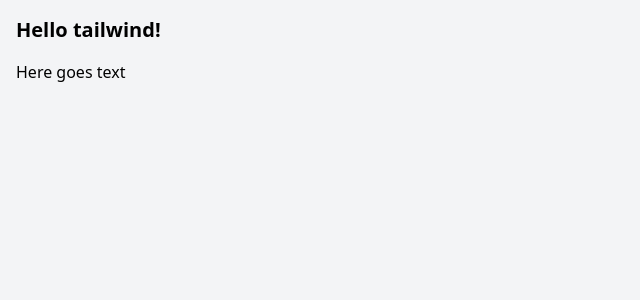
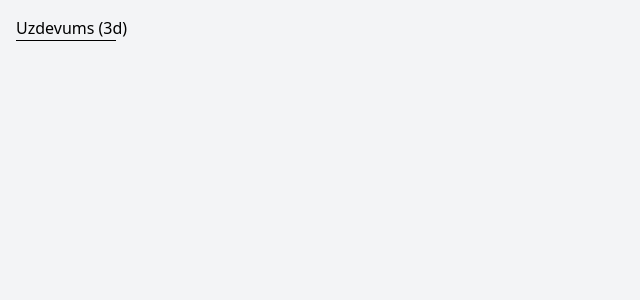
Before and after one commit to 3starblaze/datorgrafika, a React (Vite) app: page / in a window 1280 px wide. Shown: the top 300 px of the page, without its empty margins (0-640 px from the left). Built offline with nearby package versions, Linux system fonts and the light colour scheme.

Commit message:
Prepare canvas

```diff
--- a/src/App.tsx
+++ b/src/App.tsx
@@ -1,11 +1,9 @@
+import Task3d from "./pages/task3d"
+
 function App() {
     return (
-        <div className="bg-gray-100 w-screen h-screen">
-            <h1 className="p-4 font-bold text-xl">
-                Hello tailwind!
-            </h1>
-
-            <p className="pl-4">Here goes text</p>
+        <div className="bg-gray-100 w-screen h-screen p-4">
+            <Task3d />
         </div>
     );
 }
--- /dev/null
+++ b/src/pages/task3d.tsx
@@ -0,0 +1,52 @@
+import { useEffect, useRef } from "react";
+
+type Vector2 = [number, number];
+
+const PIXEL_SIZE = 4;
+const MAX_BYTE = 255;
+
+const range = function(n: number) {
+  return [...Array(n).keys()];
+};
+
+const setGrayValue = function(
+  imageData: ImageData,
+  pos: number,
+  value: number,
+) {
+  const i = pos * PIXEL_SIZE;
+  imageData.data[i + 0] = value;
+  imageData.data[i + 1] = value;
+  imageData.data[i + 2] = value;
+  imageData.data[i + 3] = MAX_BYTE;
+};
+
+export default function () {
+    const canvasEl = useRef<HTMLCanvasElement>(null);
+
+    const size: Vector2 = [400, 400];
+
+    useEffect(() => {
+        if (!canvasEl.current) return;
+        const ctx = canvasEl.current.getContext("2d");
+        if (!ctx) return;
+        const imageData = ctx.createImageData(size[0], size[1]);
+
+        const strength = 0;
+
+        range(100).forEach((i) => setGrayValue(imageData, i, strength));
+
+        ctx.putImageData(imageData, 0, 0);
+    }, []);
+
+    return (
+        <div>
+            <h2>Uzdevums (3d)</h2>
+            <canvas
+                width={size[0]}
+                height={size[1]}
+                ref={canvasEl}
+            />
+        </div>
+    );
+};
```
